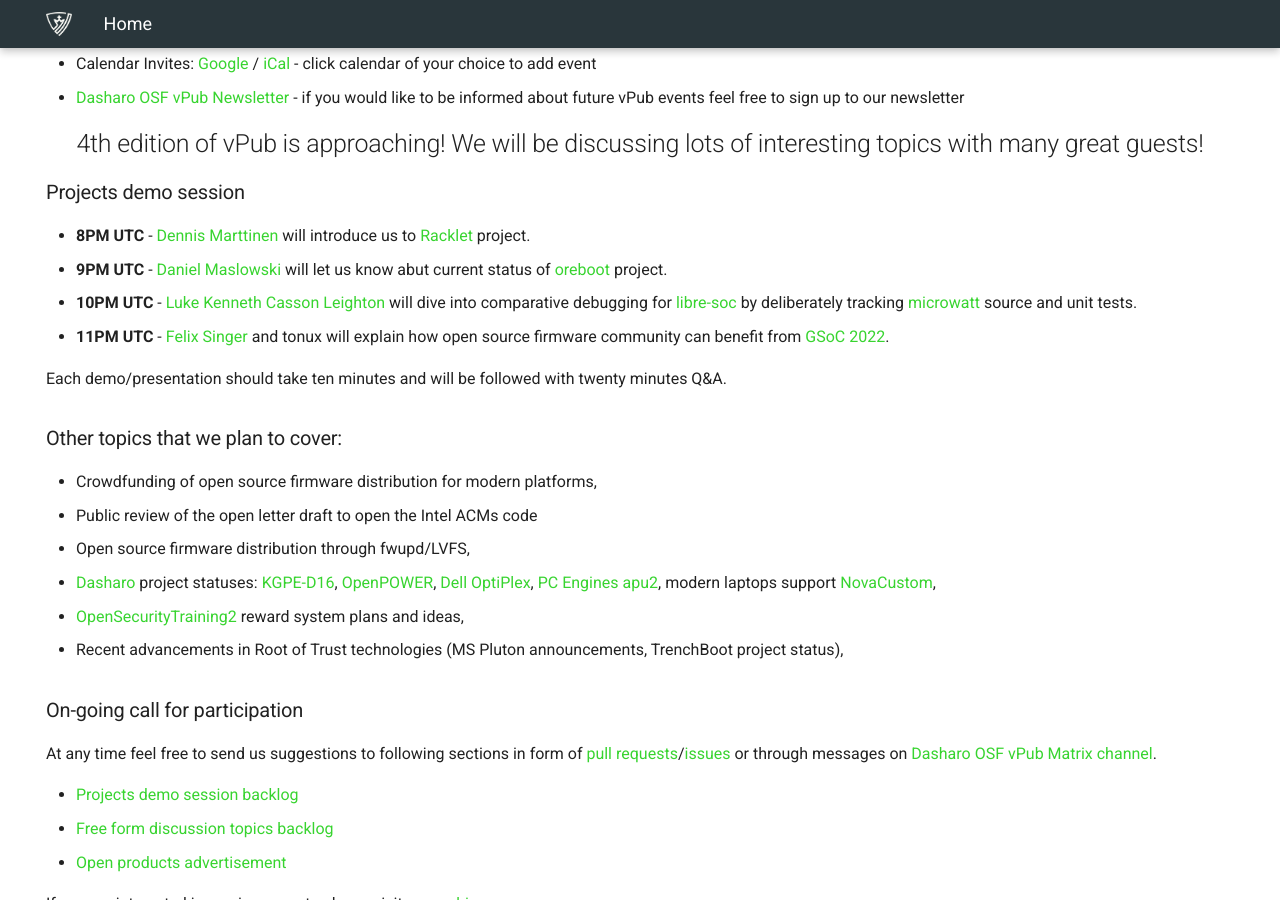
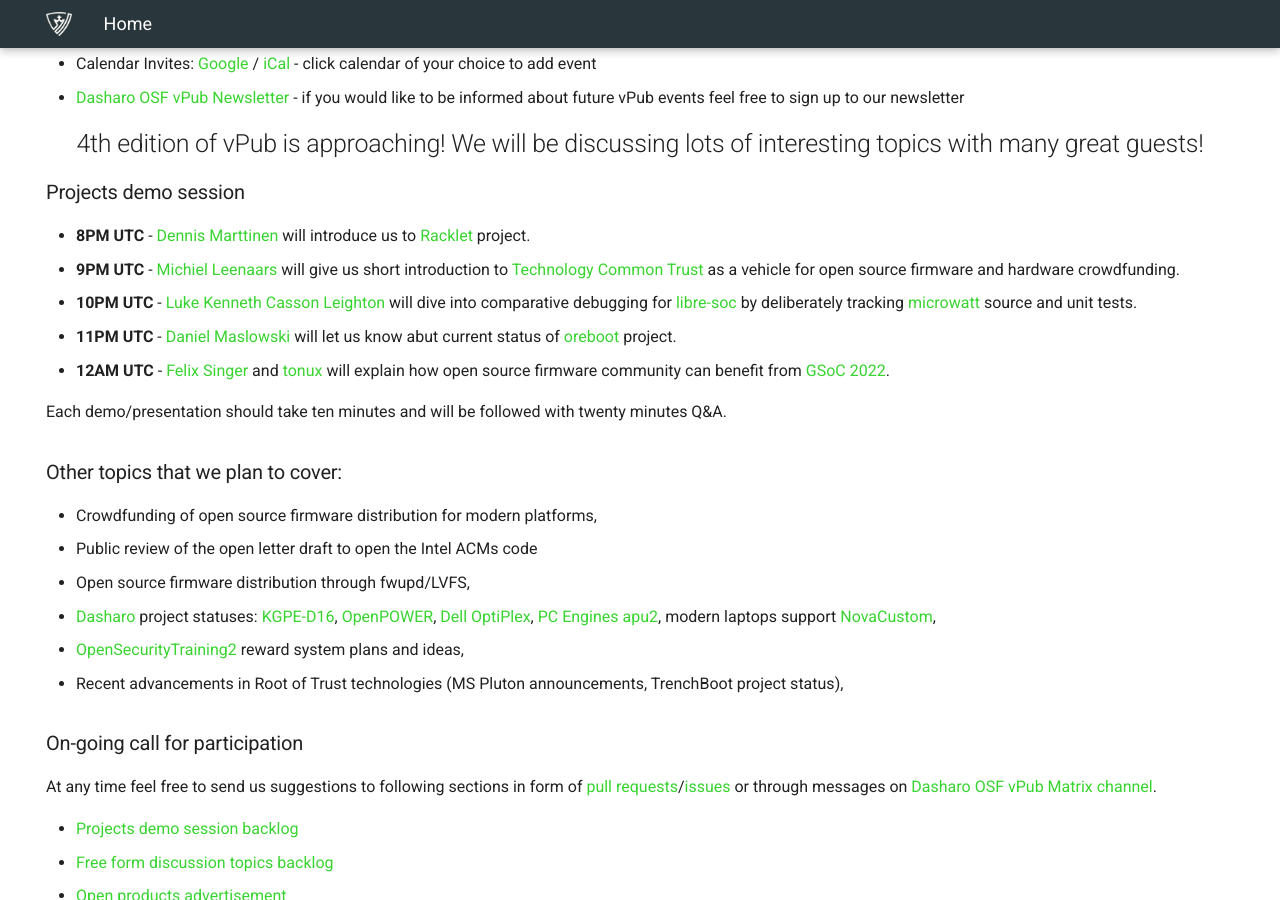
Before and after one commit to Dasharo/vpub, an MkDocs documentation site: the page built from docs/index.md, in a window 1280 px wide and 900 px high, scrolled down 964 px. Built offline with MkDocs 1.6.1 and Material for MkDocs 9.7.7, drawn with Linux system fonts in a browser that asks for light colours.

Commit message:
docs/index.md: add technology common trust and link for tonux profile
Signed-off-by: Piotr Król <piotr.krol@3mdeb.com>

```diff
--- a/docs/index.md
+++ b/docs/index.md
@@ -24,9 +24,10 @@
 ### Projects demo session
 
 * **8PM UTC** - [Dennis Marttinen](https://twitter.com/twelho) will introduce us to [Racklet](https://racklet.io/) project.
-* **9PM UTC** - [Daniel Maslowski](https://twitter.com/OrangeCMS) will let us know abut current status of [oreboot](https://github.com/oreboot/oreboot) project.
+* **9PM UTC** - [Michiel Leenaars](https://nlnet.nl/people/leenaars.html) will give us short introduction to [Technology Common Trust](https://technologycommons.org/) as a vehicle for open source firmware and hardware crowdfunding.
 * **10PM UTC** - [Luke Kenneth Casson Leighton](http://twitter.com/lkcl) will dive into comparative debugging for [libre-soc](https://libre-soc.org/) by deliberately tracking [microwatt](https://github.com/antonblanchard/microwatt) source and unit tests.
-* **11PM UTC** - [Felix Singer](https://twitter.com/felixsinger1) and tonux will explain how open source firmware community can benefit from [GSoC 2022](https://mail.coreboot.org/hyperkitty/list/coreboot@coreboot.org/thread/PGKTAPC3UEPG722JBUBZYIQQ2UZSGRNA/).
+* **11PM UTC** - [Daniel Maslowski](https://twitter.com/OrangeCMS) will let us know abut current status of [oreboot](https://github.com/oreboot/oreboot) project.
+* **12AM UTC** - [Felix Singer](https://twitter.com/felixsinger1) and [tonux](https://github.com/Tonux599) will explain how open source firmware community can benefit from [GSoC 2022](https://mail.coreboot.org/hyperkitty/list/coreboot@coreboot.org/thread/PGKTAPC3UEPG722JBUBZYIQQ2UZSGRNA/).
 
 Each demo/presentation should take ten minutes and will be followed with twenty minutes Q&A.
 
```
